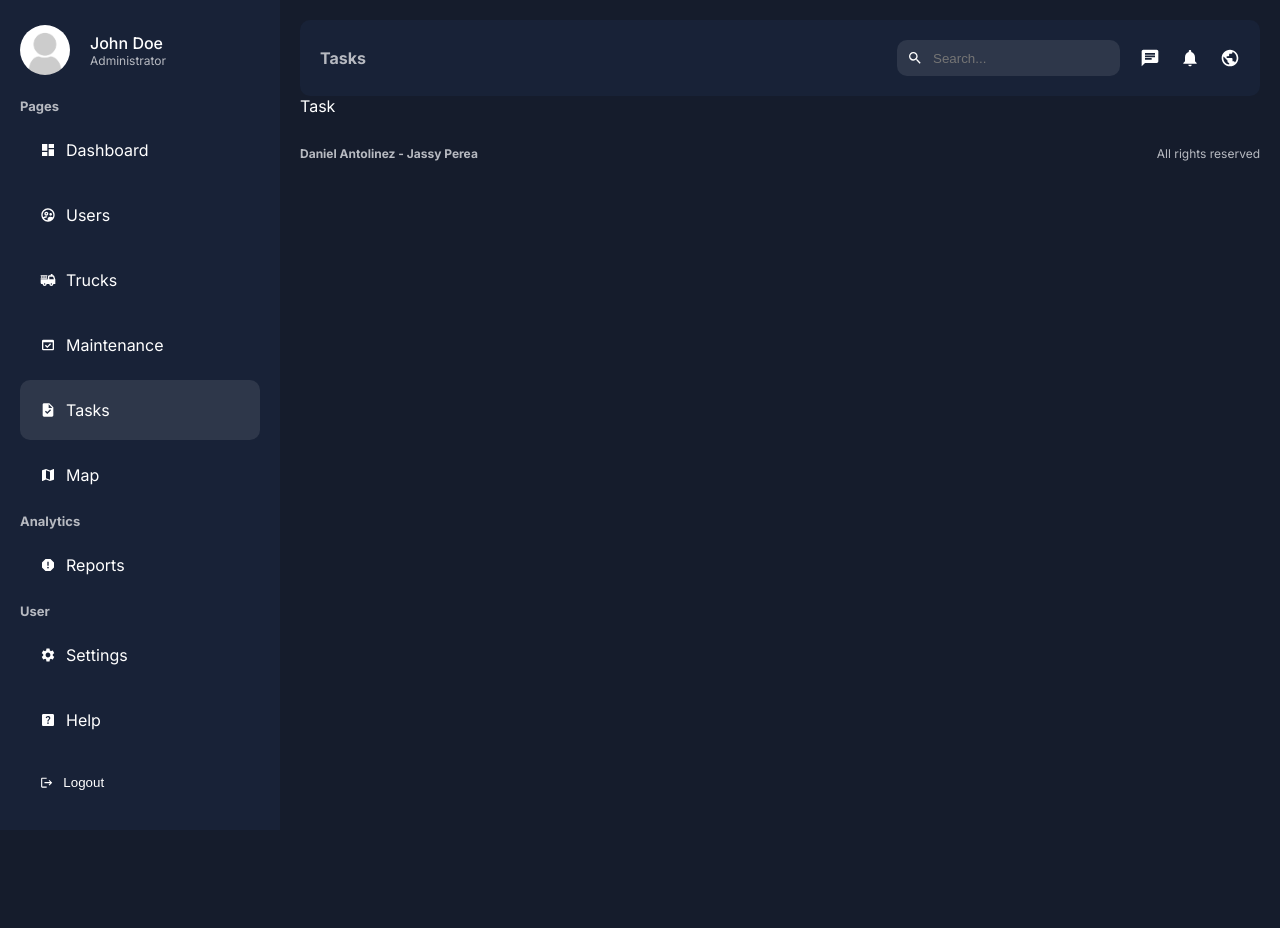
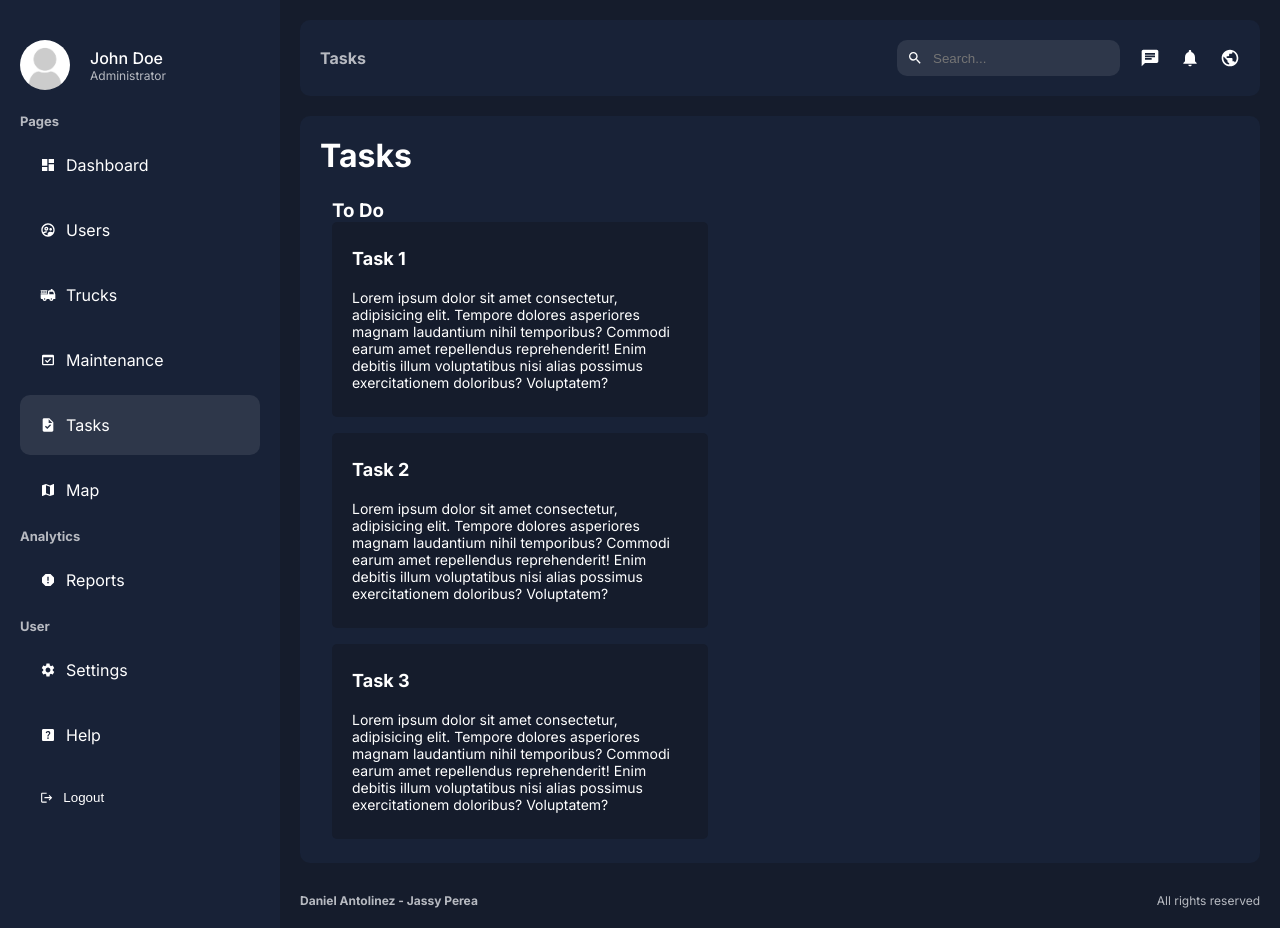
Before and after one commit to DanielAntolinez2001/control-flotas, a Next.js app in the folder nextadmin/: page /dashboard/tasks in a window 1280 px wide. Before the commit the page ends 830 px from the top, so only its background shows below. Built offline with nearby package versions, Linux system fonts and the light colour scheme.

Commit message:
feat: demo drag and drop

```diff
--- a/nextadmin/app/dashboard/tasks/page.jsx
+++ b/nextadmin/app/dashboard/tasks/page.jsx
@@ -1,7 +1,12 @@
+import DragAndDrop from "@/app/ui/dashboard/draganddrop/draganddrop";
 import React from "react";
 
 const Task = () => {
-  return <div>Task</div>;
+  return (
+    <div>
+      <DragAndDrop />
+    </div>
+  );
 };
 
 export default Task;
--- /dev/null
+++ b/nextadmin/app/ui/dashboard/draganddrop/draganddrop.jsx
@@ -0,0 +1,53 @@
+"use client";
+
+import { useState } from "react";
+
+import styles from "./draganddrop.module.css";
+
+const DragAndDrop = () => {
+  const [tasks, setTasks] = useState([
+    {
+      id: 1,
+      title: "Task 1",
+      body: "Lorem ipsum dolor sit amet consectetur, adipisicing elit. Tempore dolores asperiores magnam laudantium nihil temporibus? Commodi earum amet repellendus reprehenderit! Enim debitis illum voluptatibus nisi alias possimus exercitationem doloribus? Voluptatem?",
+      list: 1,
+    },
+    {
+      id: 2,
+      title: "Task 2",
+      body: "Lorem ipsum dolor sit amet consectetur, adipisicing elit. Tempore dolores asperiores magnam laudantium nihil temporibus? Commodi earum amet repellendus reprehenderit! Enim debitis illum voluptatibus nisi alias possimus exercitationem doloribus? Voluptatem?",
+      list: 1,
+    },
+    {
+      id: 3,
+      title: "Task 3",
+      body: "Lorem ipsum dolor sit amet consectetur, adipisicing elit. Tempore dolores asperiores magnam laudantium nihil temporibus? Commodi earum amet repellendus reprehenderit! Enim debitis illum voluptatibus nisi alias possimus exercitationem doloribus? Voluptatem?",
+      list: 1,
+    },
+  ]);
+
+  const getList = (list) => {
+    return tasks.filter((item) => item.list === list);
+  };
+
+  return (
+    <div className={styles.container}>
+      <h1 className={styles.h1}>Tasks</h1>
+      <div className={styles.draganddrop}>
+        <div className={styles.column}>
+          <h3 className={styles.h3}>To Do</h3>
+          <div className={styles.ddZone}>
+            {getList(1).map((item) => (
+              <div className={styles.ddElement} key={item.id}>
+                <strong className={styles.title}>{item.title}</strong>
+                <p className={styles.body}>{item.body}</p>
+              </div>
+            ))}
+          </div>
+        </div>
+      </div>
+    </div>
+  );
+};
+
+export default DragAndDrop;
--- /dev/null
+++ b/nextadmin/app/ui/dashboard/draganddrop/draganddrop.module.css
@@ -0,0 +1,42 @@
+.container {
+  background-color: var(--bgSoft);
+  padding-top: 20px;
+  padding-left: 20px;
+  margin-top: 20px;
+  margin-bottom: 20px;
+  border-radius: 10px;
+}
+
+.column {
+  display: flex;
+  flex-direction: column;
+  width: 400px;
+  min-height: 100px;
+  padding: 24px 12px;
+  border-radius: 5px;
+}
+
+.draganddrop {
+  display: flex;
+  grid-gap: 40px;
+}
+
+.ddZone {
+  display: flex;
+  flex-direction: column;
+  grid-gap: 16px;
+  height: 100%;
+}
+
+.ddElement {
+  font-size: 18px;
+  background-color: var(--bg);
+  border-radius: 5px;
+  padding: 26px 20px;
+}
+
+.ddElement .body {
+  font-size: 14px;
+  margin-top: 20px;
+  margin-bottom: 0px;
+}
```
Also changed, not shown: 1 other file (tests, documents, lock files or other folders).
